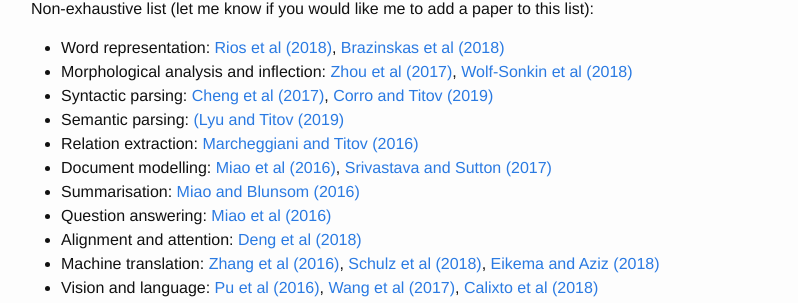
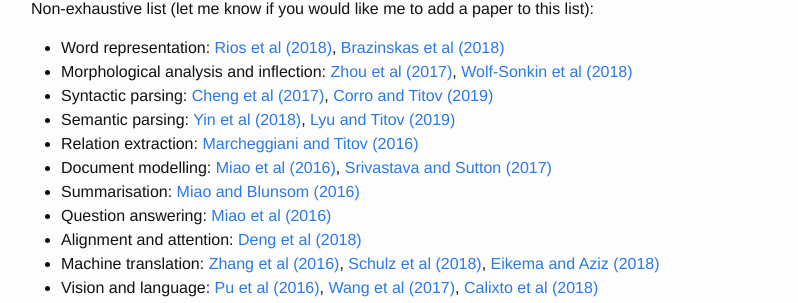
Before and after one commit to wilkeraziz/oldsite, a Jekyll site: the page built from pages/yandexnlp.md, in a window 1280 px wide and 900 px high, scrolled down 1953 px. Shown: the part 346-649 px from the top of the window, without its empty margins (239-1037 px from the left). Built offline with Jekyll 4.4.1, drawn with Linux system fonts in a browser that asks for light colours.

Commit message:
More on semantic parsing

```diff
--- a/pages/yandexnlp.md
+++ b/pages/yandexnlp.md
@@ -94,7 +94,7 @@ Non-exhaustive list (let me know if you would like me to add a paper to this lis
 * Word representation: [Rios et al (2018)](https://doi.org/10.18653/v1/N18-1092), [Brazinskas et al (2018)](https://aclweb.org/anthology/C18-1151)
 * Morphological analysis and inflection: [Zhou et al (2017)](http://aclweb.org/anthology/P17-1029), [Wolf-Sonkin et al (2018)](https://www.aclweb.org/anthology/P18-1245)
 * Syntactic parsing: [Cheng et al (2017)](http://aclweb.org/anthology/P17-2019), [Corro and Titov (2019)](https://arxiv.org/pdf/1807.09875.pdf)
-* Semantic parsing: [(Lyu and Titov (2019)](http://www.aclweb.org/anthology/P18-1037)
+* Semantic parsing: [Yin et al (2018)](https://www.aclweb.org/anthology/P18-1070), [Lyu and Titov (2019)](http://www.aclweb.org/anthology/P18-1037)
 * Relation extraction: [Marcheggiani and Titov (2016)](http://ivan-titov.org/papers/tacl16diego.pdf)
 * Document modelling: [Miao et al (2016)](https://arxiv.org/pdf/1511.06038.pdf), [Srivastava and Sutton (2017)](https://arxiv.org/pdf/1703.01488.pdf)
 * Summarisation: [Miao and Blunsom (2016)](http://aclweb.org/anthology/D16-1031)
```
